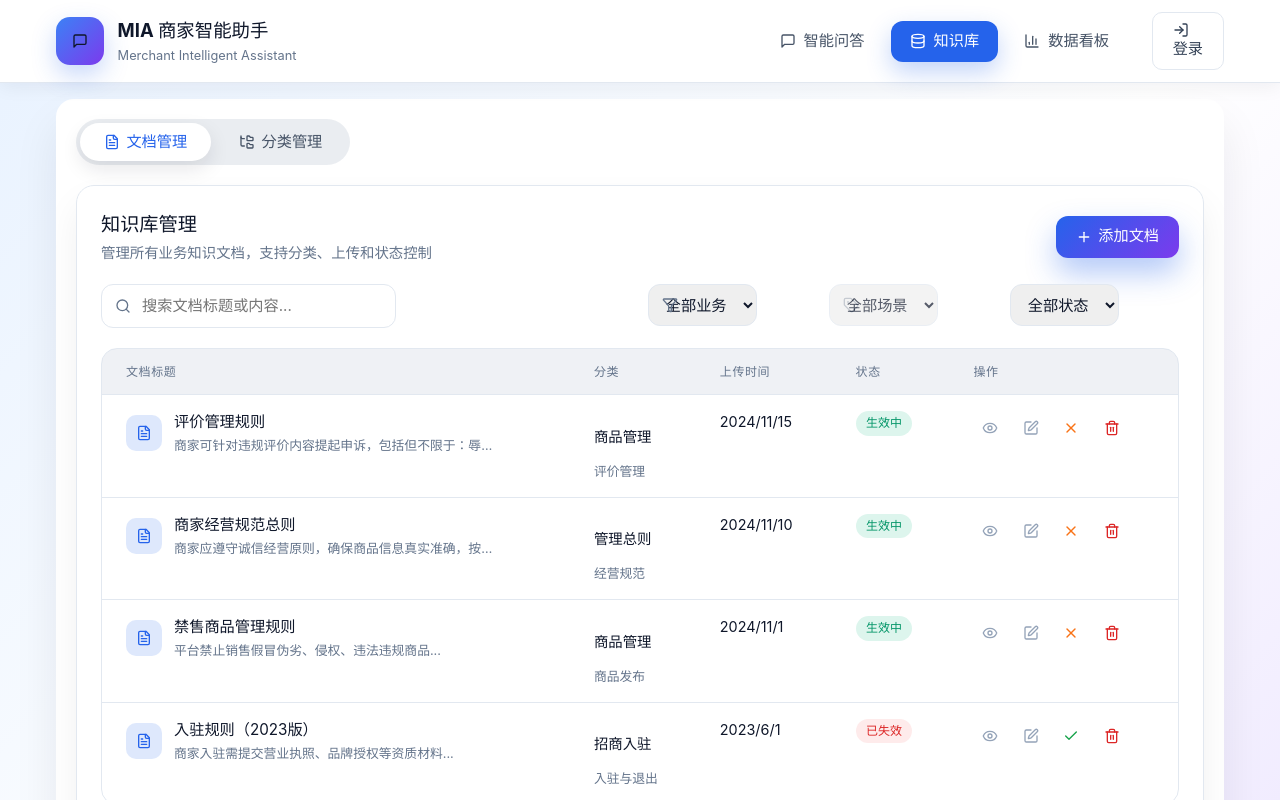
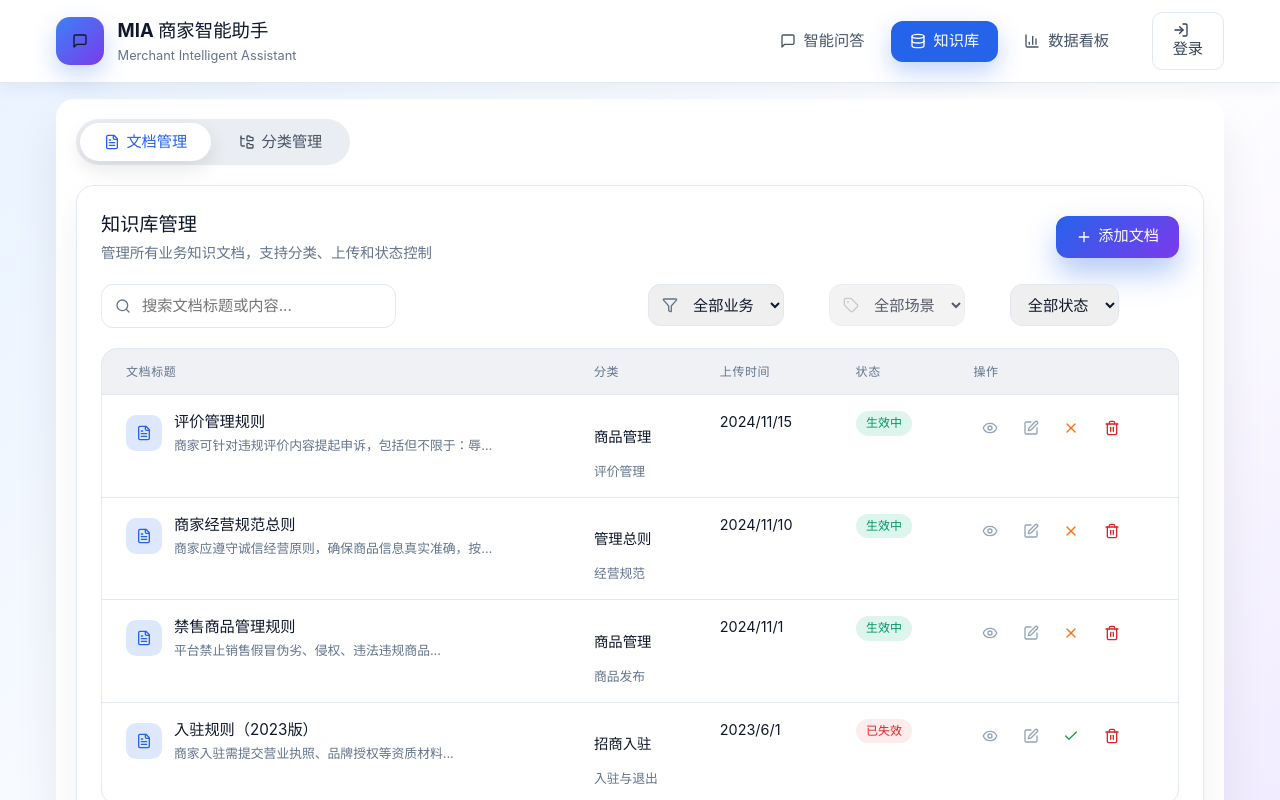
Before and after one commit to ruoyunbai/MIA, a React (Vite) app in the folder frontend/: page /knowledge in a window 1280 px wide. Shown: the top 800 px of the page. Built offline with nearby package versions, Linux system fonts and the light colour scheme.

Commit message:
fix:修复input search 偏移

```diff
--- a/frontend/src/components/knowledge-base/FilterBar.module.css
+++ b/frontend/src/components/knowledge-base/FilterBar.module.css
@@ -10,6 +10,9 @@
 
 .searchInput {
   composes: input from '../KnowledgeBase.module.css';
+}
+
+input.searchInput {
   padding-left: 2.5rem;
 }
 
@@ -34,6 +37,10 @@
   gap: 0.4rem;
 }
 
+.select.selectWithIcon {
+  padding-left: 2.5rem;
+}
+
 @media (max-width: 768px) {
   .filterBar {
     grid-template-columns: 1fr;
--- a/frontend/src/components/knowledge-base/FilterBar.tsx
+++ b/frontend/src/components/knowledge-base/FilterBar.tsx
@@ -48,7 +48,7 @@ export function KnowledgeFilterBar({
             <Filter className={styles.searchIcon} size={16} />
             <select
               id="filter-category"
-              className={styles.select}
+              className={`${styles.select} ${styles.selectWithIcon}`}
               value={filterCategory}
               onChange={(e) => {
                 onFilterCategoryChange(e.target.value);
@@ -73,7 +73,7 @@ export function KnowledgeFilterBar({
             <Tag className={styles.searchIcon} size={16} />
             <select
               id="filter-sub"
-              className={styles.select}
+              className={`${styles.select} ${styles.selectWithIcon}`}
               value={filterSubCategory}
               onChange={(e) => onFilterSubCategoryChange(e.target.value)}
               disabled={filterCategory === "all"}
```
